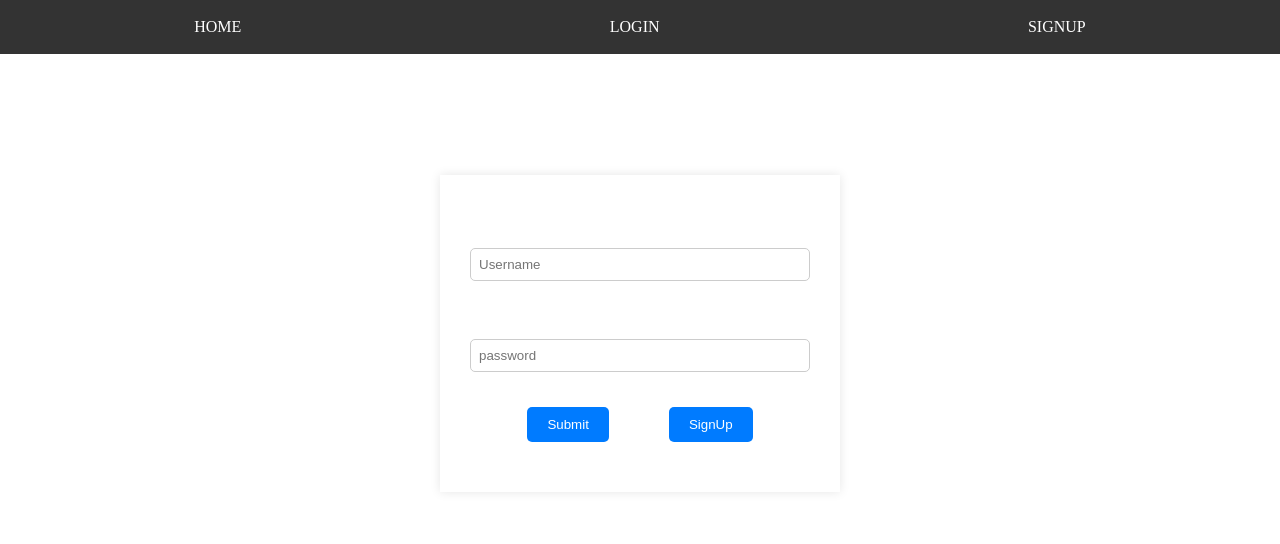
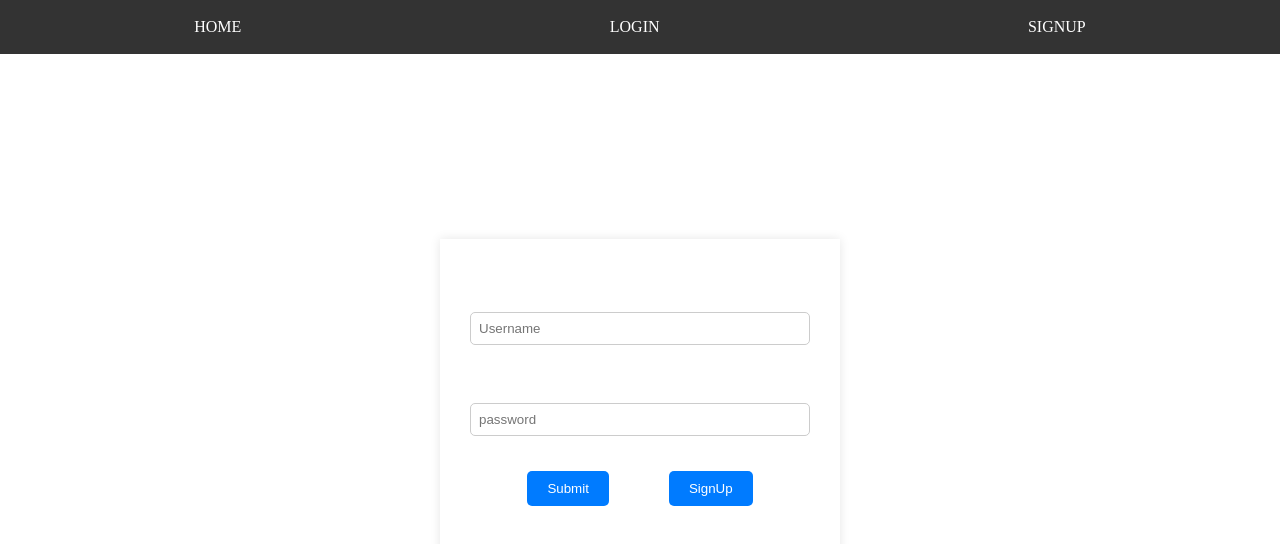
Before and after one commit to srinikethanreddy01/front_end, a React (Create React App) app: page / in a window 1280 px wide. Shown: the top 544 px of the page. Built offline with nearby package versions, Linux system fonts and the light colour scheme.

Commit message:
Update Login.js

```diff
--- a/src/Login.js
+++ b/src/Login.js
@@ -84,7 +84,7 @@ const Login = () => {
   // </div>
 
     <div className="login-container">
-      <h1 style={{marginTop:"5%", textAlign:  "center"}}>LOGIN</h1>
+      <h1 style={{marginTop:"10%", textAlign:  "center"}}>LOGIN</h1>
 
 
 
```
